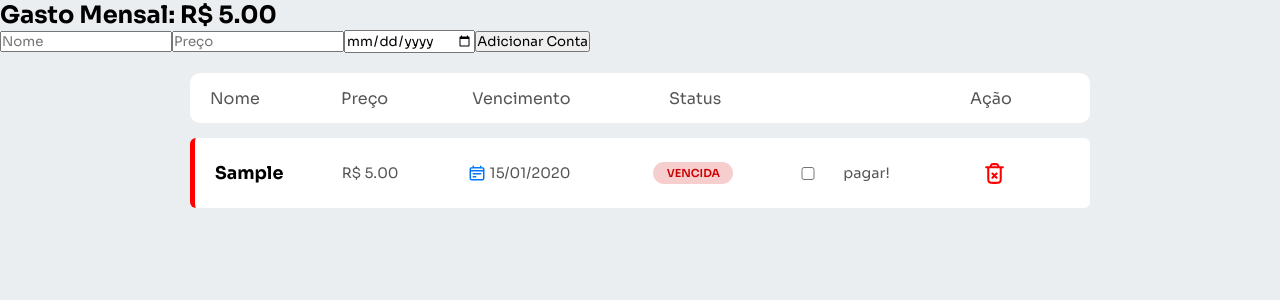
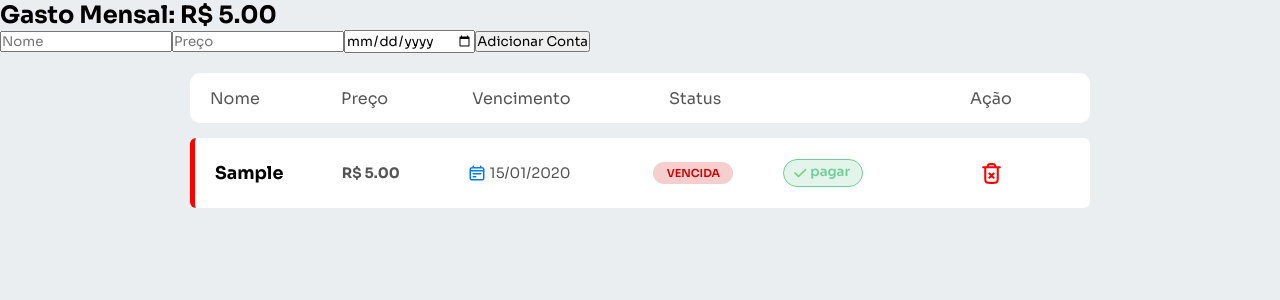
Before and after one commit to FelipeFreires-Costa/SubTracker, a React (Vite) app: page / in a window 1280 px wide. Both pictures are taken after typing "Sample", "5", "2020-01-15" into the empty fields and a click on the button "Adicionar Conta". Shown: the top 300 px of the page. Built offline with nearby package versions, Linux system fonts and the light colour scheme.

Commit message:
botao pagar

```diff
--- a/src/Components/CardsContas/CardsContas.css
+++ b/src/Components/CardsContas/CardsContas.css
@@ -36,7 +36,10 @@
   background-color: #f0fff4;
   border-left: 5px solid green;
   opacity: 0.6;
-  text-decoration: line-through;
+}
+
+.card.pago:hover {
+  opacity: 1; /* Volta ao normal se passar o mouse */
 }
 
 .container {
@@ -50,7 +53,7 @@
 .infos {
   width: 100%;
   display: grid;
-  grid-template-columns: minmax(100px, 1fr) 1fr 1.5fr 120px 50px 1fr 100px;
+  grid-template-columns: minmax(100px, 1fr) 1fr 1.5fr 120px 100px 50px 1fr;
   gap: 10px;
   align-items: center;}
 
@@ -92,8 +95,12 @@
   font-weight: 600;
 }
 
+p.preco{
+  font-weight: bold;
+}
+
 .detalhes.tranquilo p{
-  color: rgb(16, 174, 85);
+  color: #10ae55;
   background-color:rgb(16, 174, 85, 0.192);
   font-weight: 600;
 }
@@ -116,18 +123,43 @@
 }
 
 .remover{
-  width: 50px;
+  grid-column: 7;
+  width: 65%;
   border: none;
   height: 50px;
   background-color: transparent;
   cursor: pointer;
-  transition: transform 0.2s ease;
 }
 .remover:hover{
-  transform: scale(1.1);
+  transform: scale(1.05);
 }
 
 img.remover-img{
   height: 25px;
   width: 25px;
 }
+
+.pagar{
+  width: 80%;
+  border: none;
+  padding: 3px;
+  background-color: rgb(16, 174, 85, 0.192);
+  border-radius: 14px;
+  font-weight: 600;
+  color: #10ae55;
+  display: flex;
+  justify-content: flex-start;
+  border: 1px solid #10ae55;
+  opacity: 0.6;
+  transition: 0.2s ease-in;
+  cursor: pointer;
+}
+
+.pagar:hover{
+  opacity: 1;
+}
+
+.pagar img{
+  width: 20px;
+  margin-left: 3px;
+}
--- a/src/Components/CardsContas/CardsContas.jsx
+++ b/src/Components/CardsContas/CardsContas.jsx
@@ -2,19 +2,21 @@ import React from 'react'
 import './CardsContas.css'
 import calendario from '../../assets/calendar-lines-svgrepo-com.svg'
 import lixo from '../../assets/trash-xmark-svgrepo-com.svg'
+import check from '../../assets/check-svgrepo-com.svg'
 
 const CardsContas = ({nome, preco, data, aoRemover, situacao, foiPago, pago}) => {
   return (
       <div className={`card ${pago ? "pago" : situacao}`}>
         <div className='infos'>
           <h3>{nome}</h3>
-          <p>R$ {preco.toFixed(2)}</p>
+          <p className='preco'>R$ {preco.toFixed(2)}</p>
           <p><img className='calendario' src={calendario} alt="" /> {data}</p>
           <div className={`detalhes ${situacao}`}>
           <p>{situacao.toUpperCase()}</p>
           </div>
-          <input type="checkbox" onChange={foiPago} checked={pago} />
-          <p>{pago == false ? 'pagar!' : "pago!"}</p>
+          <button className='pagar' onClick={foiPago}>
+            <img src={check} alt="" />
+            {pago == false ? 'pagar' : "pago!"}</button>
           <button className='remover' onClick={aoRemover}>
             <img className='remover-img' src={lixo} alt="" />
           </button>
```
Also changed, not shown: src/assets/cash-coin-games-money-online-payment-svgrepo-com.svg (added), src/assets/check-svgrepo-com.svg (added).
